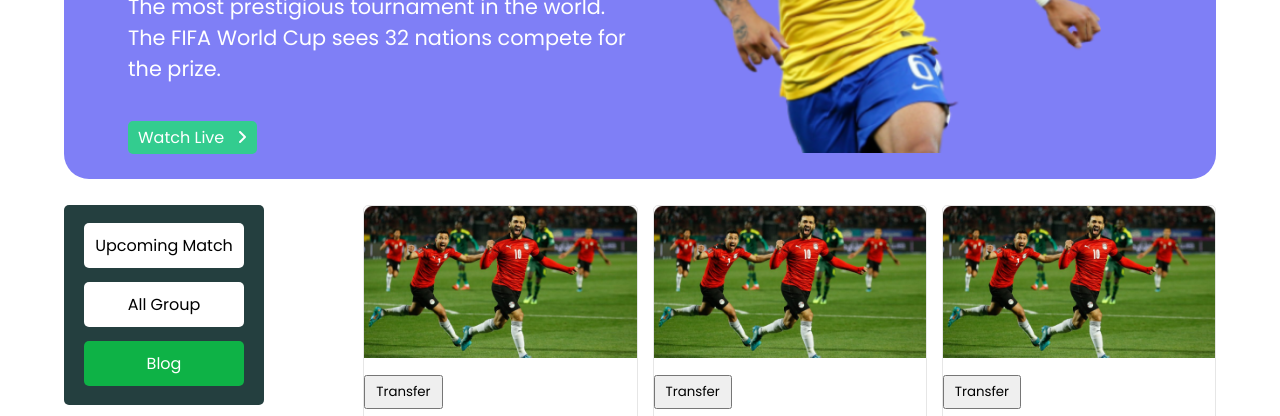
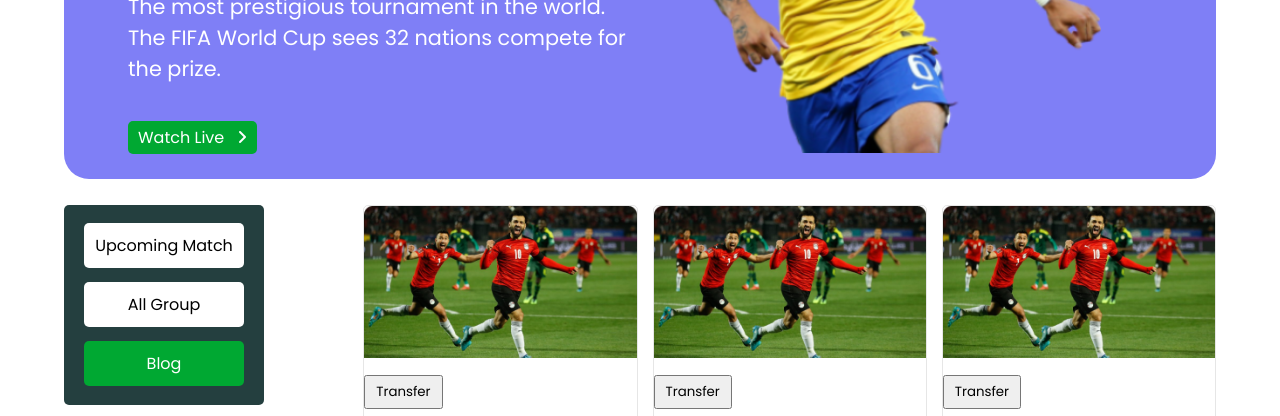
Before and after one commit to azlansaikat/Assignment-2-World-Cup, a plain HTML site: page index.html in a window 1280 px wide. Shown: the part 329-745 px from the top of the page. Drawn offline with Linux system fonts and the light colour scheme.

Commit message:
green color edited

```diff
--- a/style.css
+++ b/style.css
@@ -1,7 +1,7 @@
 :root {
     --grey: rgba(128, 128, 128, 1);
     --steelblue: rgb(36, 63, 63);
-    --green: rgba(0, 255, 76, 0.6);
+    --green: rgb(0, 168, 50);
     --primary-font: 'Poppins', sans-serif;
 
 }
```
